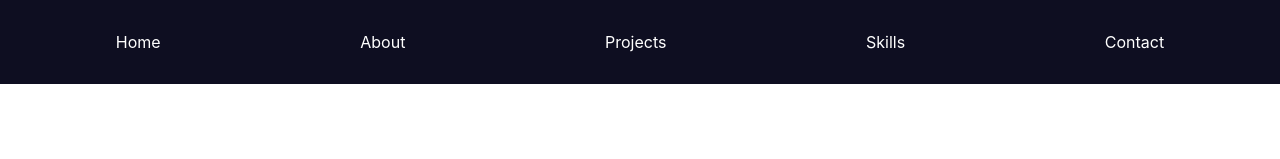
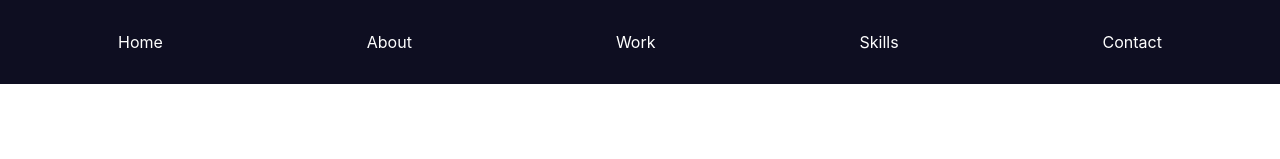
Before and after one commit to shasha1908/shashwat-portfolio, a React (Create React App) app: page / in a window 1280 px wide. Shown: the top 159 px of the page. Built offline with nearby package versions, Linux system fonts and the light colour scheme.

Commit message:
Sixth commit

```diff
--- a/src/components/Navbar.js
+++ b/src/components/Navbar.js
@@ -45,7 +45,7 @@ const Navbar = () => {
             <NavList>
                 <NavItem><NavLink to="/">Home</NavLink></NavItem>
                 <NavItem><NavLink to="/about">About</NavLink></NavItem>
-                <NavItem><NavLink to="/projects">Projects</NavLink></NavItem>
+                <NavItem><NavLink to="/projects">Work</NavLink></NavItem>
                 <NavItem><NavLink to="/skills">Skills</NavLink></NavItem>
                 <NavItem><NavLink to="/contact">Contact</NavLink></NavItem>
             </NavList>
```
